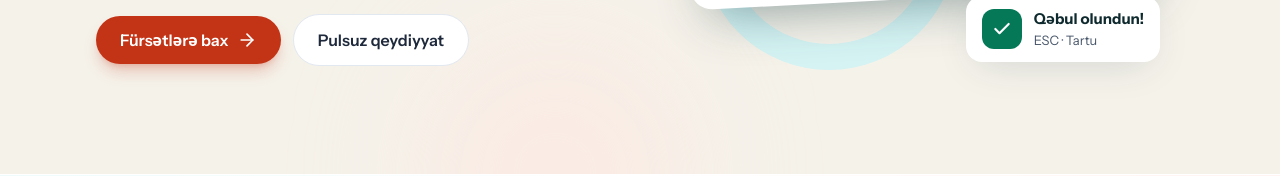
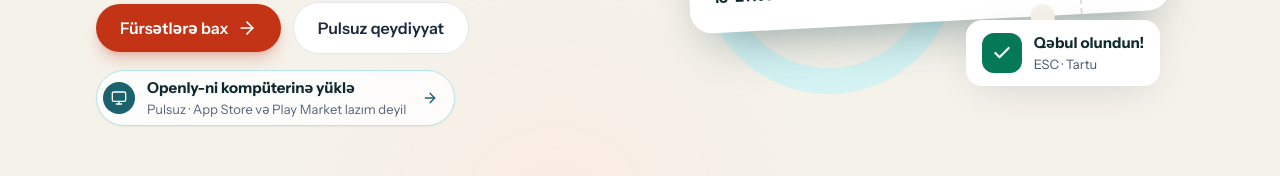
Before and after one commit to 1brah1m0f/Voluntering-platform, a React (Vite) app: page / in a window 1280 px wide. Shown: the part 594-770 px from the top of the page. Built offline with nearby package versions, Linux system fonts and the light colour scheme; no server answers; the database is empty.

Commit message:
feat: add InstallLink component to Hero and update i18n with installation prompts

```diff
--- a/src/components/Hero.tsx
+++ b/src/components/Hero.tsx
@@ -1,6 +1,7 @@
 import { Link } from 'react-router-dom';
 import { ArrowRight, Check } from 'lucide-react';
 import { useLang } from '../i18n';
+import { InstallLink } from './InstallPrompt';
 import { Reveal } from './Section';
 
 /** A date `days` from today, as { day, month index }. The passes always show upcoming dates. */
@@ -37,6 +38,9 @@
               <Link to="/register" className="btn-secondary w-full sm:w-auto">
                 {t.hero.secondary}
               </Link>
+            </div>
+            <div className="mt-4 flex justify-center lg:justify-start">
+              <InstallLink />
             </div>
           </Reveal>
           <Reveal delay={360} className="sm:hidden">
--- a/src/components/InstallPrompt.tsx
+++ b/src/components/InstallPrompt.tsx
@@ -1,5 +1,5 @@
 import { useEffect, useState } from 'react';
-import { ArrowRight, Download, X } from 'lucide-react';
+import { ArrowRight, Download, Monitor, Smartphone, X } from 'lucide-react';
 import { Link } from 'react-router-dom';
 import { useLang } from '../i18n';
 
@@ -44,13 +44,13 @@
 }
 
 /**
- * Install state shared by the landing banner and the home card. `dismissKey` keeps
- * each place's "Later" separate. iOS has no install event, so there `show` means
- * "point to the install guide".
+ * Install state shared by the landing banner, the hero link and the home card. `dismissKey`
+ * keeps each place's "Later" separate (none: it can't be dismissed). iOS has no install
+ * event, so there `show` means "point to the install guide".
  */
-function useInstall(dismissKey: string) {
+function useInstall(dismissKey?: string) {
   const [canPrompt, setCanPrompt] = useState(!!deferred);
-  const [hidden, setHidden] = useState(() => isStandalone() || recentlyDismissed(dismissKey));
+  const [hidden, setHidden] = useState(() => isStandalone() || (!!dismissKey && recentlyDismissed(dismissKey)));
   const [ios] = useState(isIos);
   const [mobile] = useState(isMobile);
 
@@ -64,23 +64,26 @@
 
   const dismiss = () => {
     try {
-      localStorage.setItem(dismissKey, String(Date.now()));
+      if (dismissKey) localStorage.setItem(dismissKey, String(Date.now()));
     } catch {
       // Private mode: it just shows again next visit.
     }
     setHidden(true);
   };
 
+  // The browser allows one prompt per event; afterwards the guide is the fallback.
   const install = async () => {
-    if (!deferred) return;
+    if (!deferred) return 'dismissed';
     await deferred.prompt();
     const { outcome } = await deferred.userChoice;
     deferred = null;
+    setCanPrompt(false);
     if (outcome === 'dismissed') dismiss();
     else setHidden(true);
+    return outcome;
   };
 
-  return { show: !hidden && (canPrompt || ios), iosGuide: ios && !canPrompt, mobile, install, dismiss };
+  return { show: !hidden && (canPrompt || ios), installed: hidden && isStandalone(), canPrompt, iosGuide: ios && !canPrompt, mobile, install, dismiss };
 }
 
 const GUIDE = '/guides/install-app';
@@ -194,3 +197,43 @@
     </section>
   );
 }
+
+/**
+ * Always-visible install link under the landing hero buttons, for every browser.
+ * Installs directly where the browser allows it; everywhere else it opens the guide.
+ */
+export function InstallLink() {
+  const { t } = useLang();
+  const { installed, canPrompt, mobile, install } = useInstall();
+  const [done, setDone] = useState(false);
+  if (installed || done) return null;
+
+  const Icon = mobile ? Smartphone : Monitor;
+  const body = (
+    <>
+      <span className="flex h-8 w-8 shrink-0 items-center justify-center rounded-full bg-brand-700 text-white">
+        <Icon className="h-4 w-4" aria-hidden="true" />
+      </span>
+      <span className="text-left leading-tight">
+        <span className="block text-sm font-bold text-ink">{mobile ? t.installApp.titlePhone : t.installApp.titleDesktop}</span>
+        <span className="block text-xs text-slate-500">{t.installApp.free}</span>
+      </span>
+      {canPrompt ? (
+        <Download className="ml-1 h-4 w-4 text-brand-700" aria-hidden="true" />
+      ) : (
+        <ArrowRight className="ml-1 h-4 w-4 text-brand-700 transition group-hover:translate-x-0.5" aria-hidden="true" />
+      )}
+    </>
+  );
+  const cls = 'group inline-flex items-center gap-3 rounded-full border border-brand-200 bg-white/80 py-1.5 pl-1.5 pr-4 shadow-sm backdrop-blur transition hover:border-brand-400 hover:bg-white';
+
+  return canPrompt ? (
+    <button type="button" onClick={() => install().then((outcome) => setDone(outcome === 'accepted'))} className={cls}>
+      {body}
+    </button>
+  ) : (
+    <Link to={GUIDE} className={cls}>
+      {body}
+    </Link>
+  );
+}
--- a/src/i18n.ts
+++ b/src/i18n.ts
@@ -103,6 +103,7 @@
     close: 'Bağla',
     iosText: 'App Store lazım deyil: Openly-ni bir dəqiqəyə ana ekranına əlavə et və tətbiq kimi aç.',
     iosHow: 'Necə yükləmək olar?',
+    free: 'Pulsuz · App Store və Play Market lazım deyil',
   },
   explain: {
     eyebrow: 'Sadə dillə',
@@ -351,6 +352,7 @@
     close: 'Close',
     iosText: 'No App Store needed: add Openly to your home screen in a minute and open it like an app.',
     iosHow: 'How to install',
+    free: 'Free · no App Store or Play Store needed',
   },
   explain: {
     eyebrow: 'In plain words',
```
